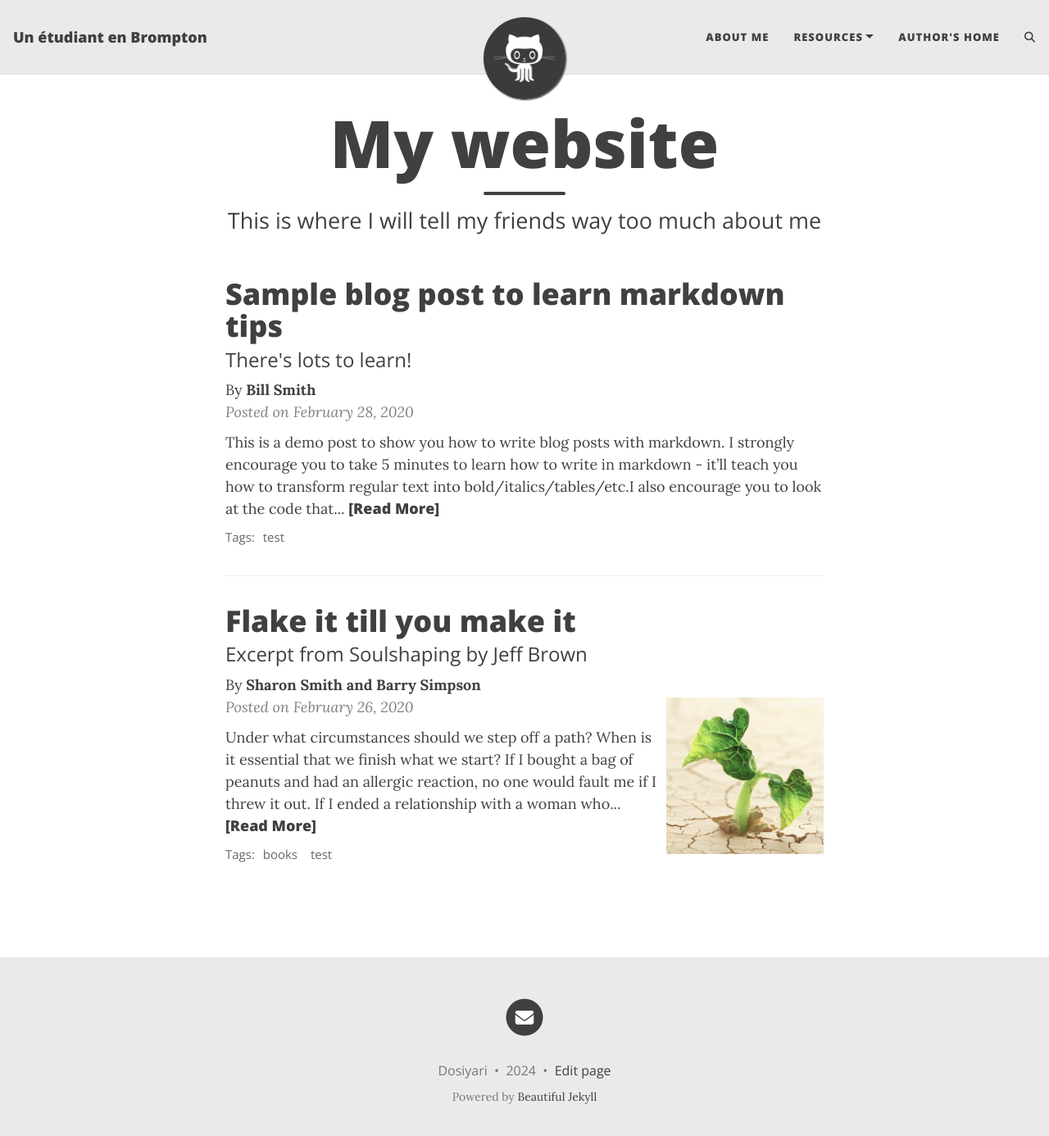
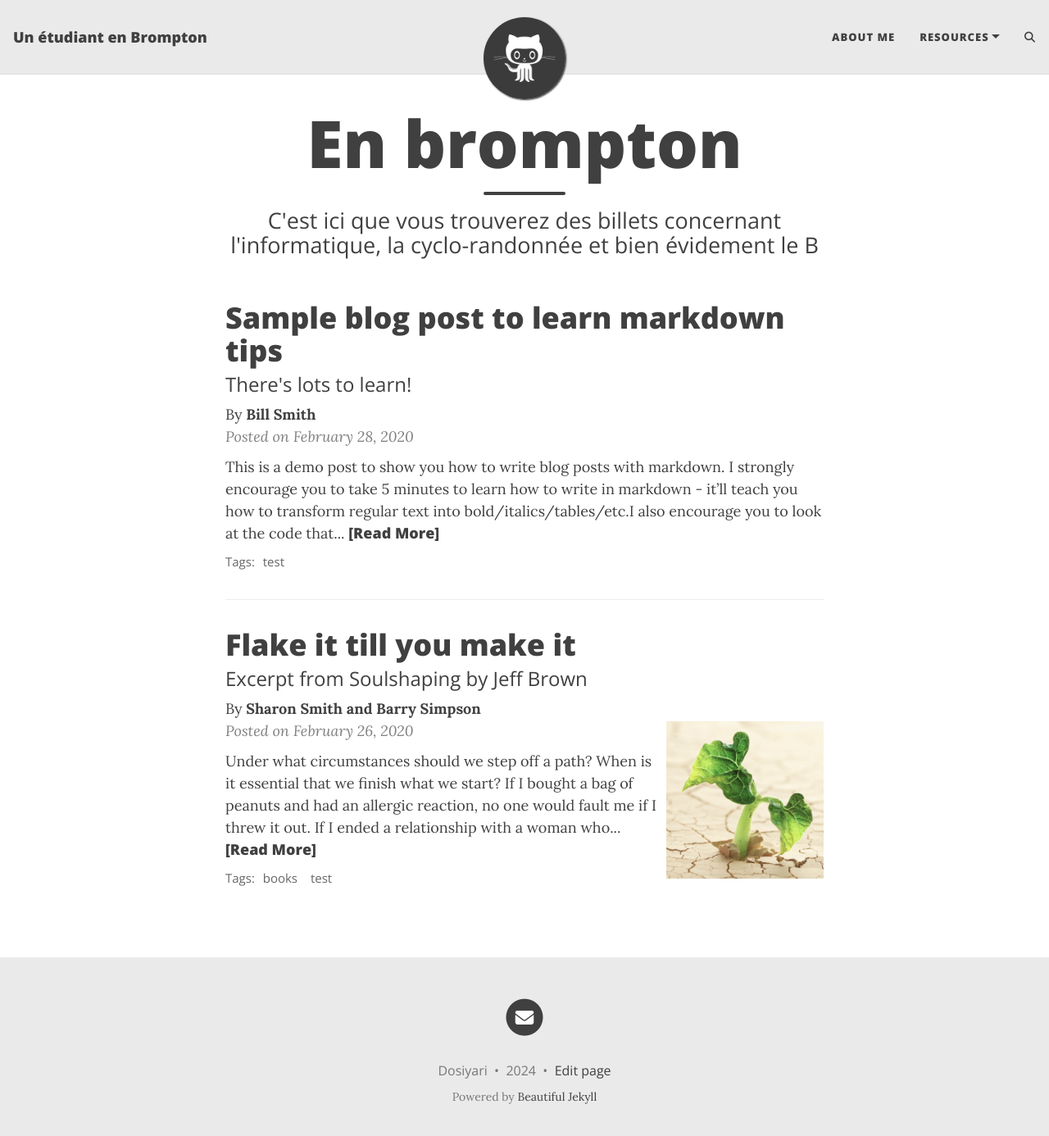
Before and after one commit to Dosiyari/Brompton-blog, a Jekyll site: the page built from index.html, in a window 1280 px wide and 1399 px high. Shown: the top 1386 px of the window at 82% size. Built offline with Jekyll 4.4.1, drawn with Linux system fonts in a browser that asks for light colours; the list of posts is cut into pages by our own code; comment, search, counter and statistics services are not loaded.

Commit message:
First personalization of beautiful Jekkyl with add of right title and some supression

```diff
--- a/_config.yml
+++ b/_config.yml
@@ -32,7 +32,6 @@ navbar-links:
   Resources:
     - Beautiful Jekyll: "https://beautifuljekyll.com"
     - Learn markdown: "https://www.markdowntutorial.com/"
-  Author's home: "https://deanattali.com"
 
 ################
 # --- Logo --- #
--- a/index.html
+++ b/index.html
@@ -1,5 +1,5 @@
 ---
 layout: home
-title: My website
-subtitle: This is where I will tell my friends way too much about me
+title: En brompton
+subtitle: C'est ici que vous trouverez des billets concernant l'informatique, la cyclo-randonnée et bien évidement le B
 ---
```
